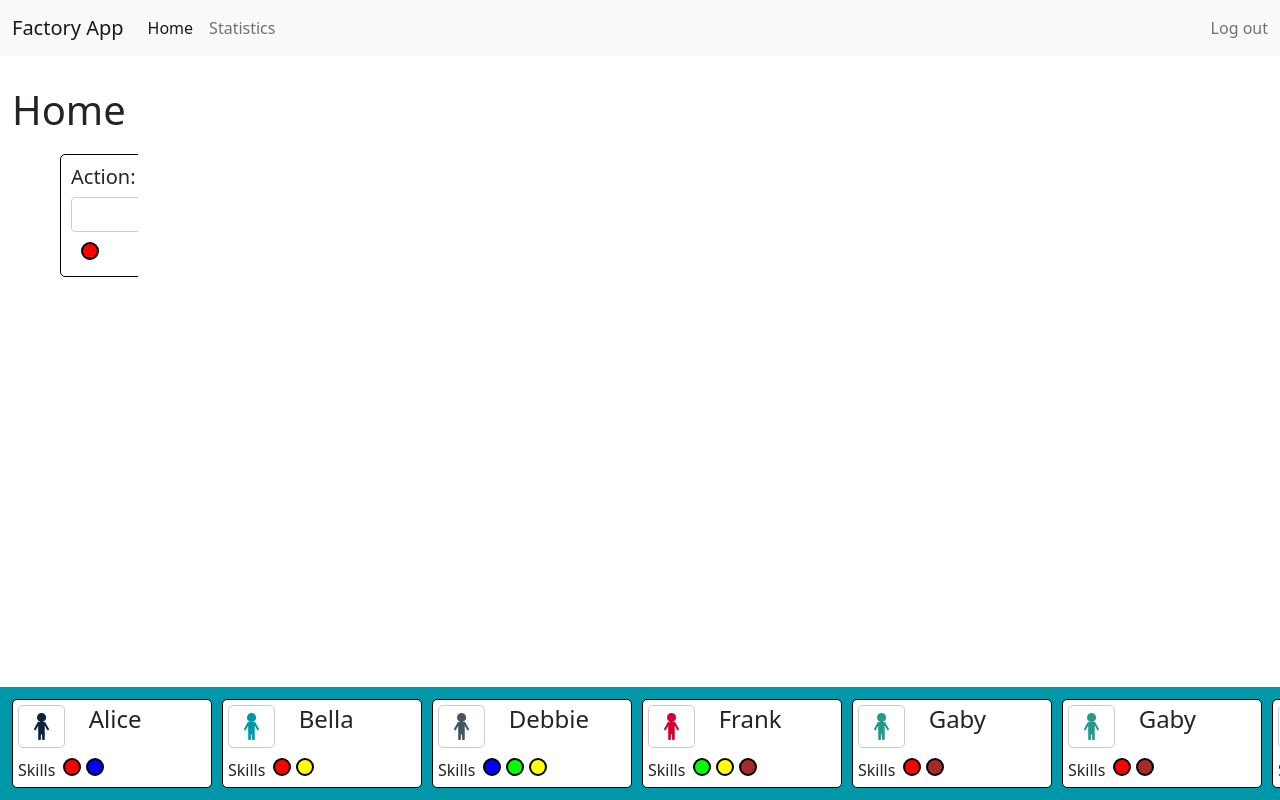
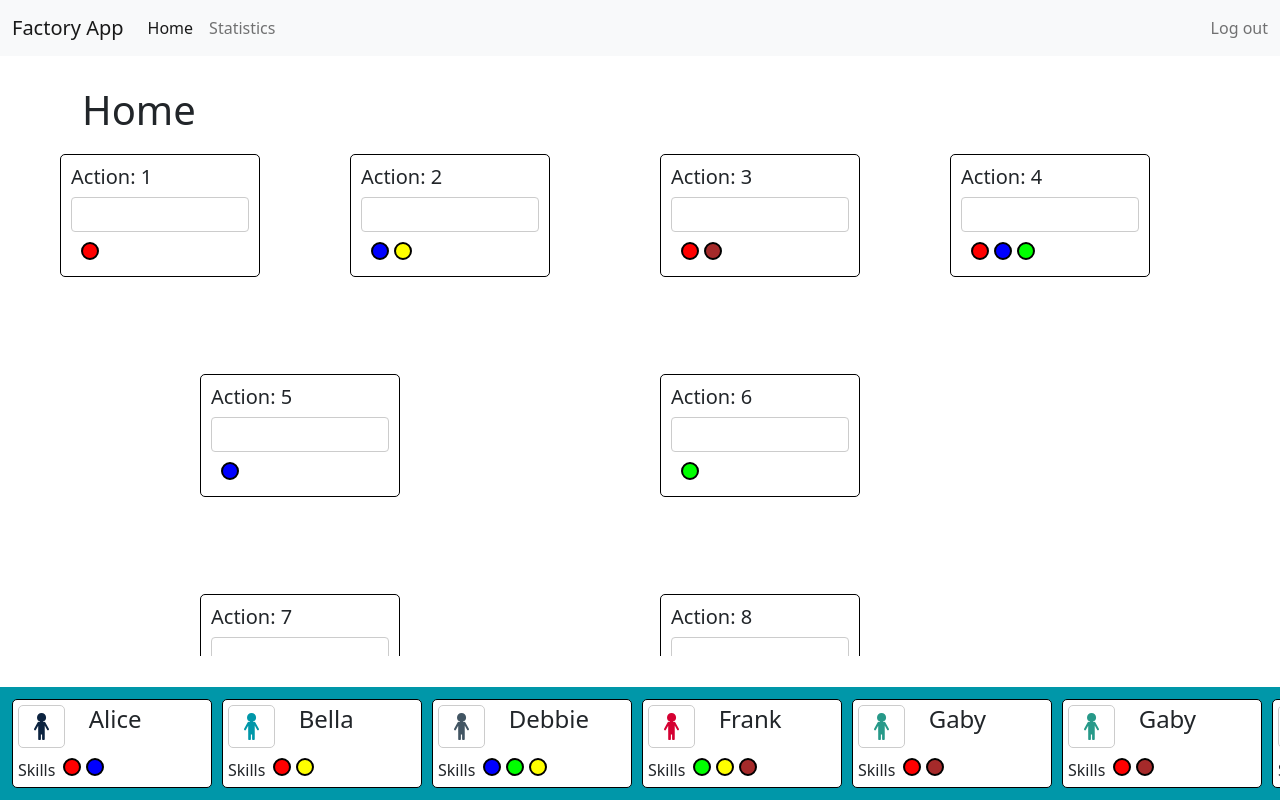
Before and after one commit to VRAIN-Projects/fabrica-v0, an Angular app: page / in a window 1280 px wide. Built offline with nearby package versions, Linux system fonts and the light colour scheme.

Commit message:
view factory

```diff
--- a/src/app/components/home/factory/factory.component.css
+++ b/src/app/components/home/factory/factory.component.css
@@ -1,5 +1,8 @@
 .factory {
     margin: 10px 30px 0px 50px;
+    position: relative;
+    width: 100vw;
+    height: 100vh;
 }
 
 .action {
@@ -11,14 +14,3 @@
     display: block;
     position: absolute;
 }
-
-.board {
-    position: relative;
-    background-color: red !important;
-}
-
-.canvas {
-    position:relative;
-    z-index: -1;
-    /*background-color: rgb(0, 0, 255, 0.5);*/
-}
--- a/src/app/components/home/factory/factory.component.html
+++ b/src/app/components/home/factory/factory.component.html
@@ -1,5 +1,3 @@
 <section class="factory">
-    <article class="board">
       <app-action *ngFor="let action of actions" [action]="action" class="action" [style.top.px]="action.top" [style.left.px]="action.left"></app-action>
-    </article>
-  </section>
+</section>
```
